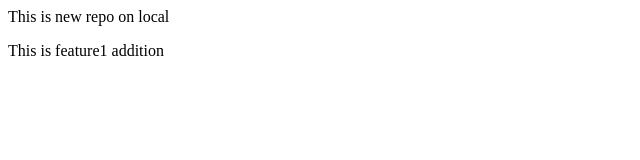
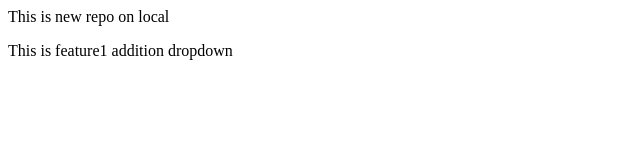
Before and after one commit to Rhythm0703/localrepo, a plain HTML site: page index.html in a window 1280 px wide. Shown: the full height of the page, 0-640 px from the left. Drawn offline with Linux system fonts and the light colour scheme.

Commit message:
add dropdown

```diff
--- a/index.html
+++ b/index.html
@@ -2,4 +2,6 @@
 
 </p>
 
-<p>This is feature1 addition</p>
+<p>This is feature1 addition dropdown
+
+</p>
```
